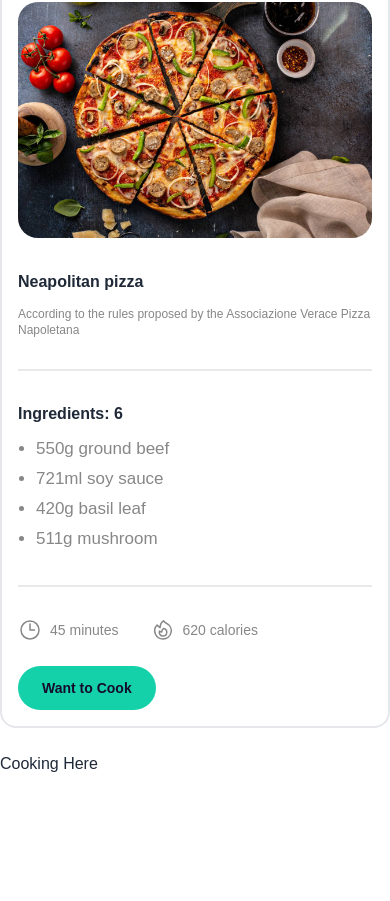
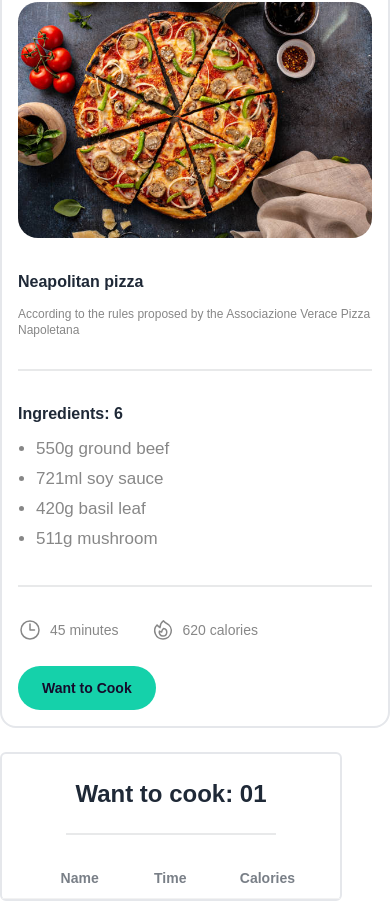
Before and after one commit to Tofazzal26/Chefs-Table, a React (Vite) app: page / in a window 390 px wide. Shown: the part 4519-5420 px from the top of the page. Before the commit the page ends 5295 px from the top, so only its background shows below. Built offline with nearby package versions, Linux system fonts and the light colour scheme.

Commit message:
want to cook validation finish

```diff
--- a/src/App.jsx
+++ b/src/App.jsx
@@ -1,3 +1,4 @@
+import { useState } from "react";
 import Cooking from "./Components/Cooking/Cooking";
 import Header from "./Components/Header/Header";
 import Main from "./Components/Main/Main";
@@ -5,6 +6,13 @@ import OurRecipe from "./Components/OurRecipe/OurRecipe";
 import Recipes from "./Components/Recipes/Recipes";
 
 function App() {
+  const [recipes, setRecipes] = useState([]);
+
+  const handleCook = (recipe) => {
+    const newRecipe = [...recipes, recipe];
+    setRecipes(newRecipe);
+  };
+
   return (
     <>
       <div className="lexEnd container mx-auto">
@@ -14,10 +22,10 @@ function App() {
           <OurRecipe />
           <div className="grid grid-cols-1 lg:grid-cols-6 gap-6">
             <div className="col-span-4">
-              <Recipes />
+              <Recipes handleCook={handleCook} />
             </div>
             <div className="col-span-2">
-              <Cooking />
+              <Cooking recipes={recipes} />
             </div>
           </div>
         </div>
--- a/src/Components/Cooking/Cooking.jsx
+++ b/src/Components/Cooking/Cooking.jsx
@@ -1,7 +1,36 @@
-const Cooking = () => {
+const Cooking = ({ recipes }) => {
   return (
-    <div>
-      <h2>Cooking Here</h2>
+    <div className="border-2 rounded-md">
+      <h2 className="text-2xl font-semibold text-center mt-6">
+        Want to cook: 01
+      </h2>
+      <div className="divider px-16"></div>
+      <div>
+        <div className="overflow-x-auto">
+          <table className="table text-[#878787]">
+            {/* head */}
+            <thead>
+              <tr className="text-[14px]">
+                <th></th>
+                <th>Name</th>
+                <th>Time</th>
+                <th>Calories</th>
+              </tr>
+            </thead>
+            <tbody>
+              {/* row 1 */}
+              {recipes.map((recipe, ind) => (
+                <tr key={ind} className="text-[14px]">
+                  <th>{ind + 1}</th>
+                  <td>{recipe.name}</td>
+                  <td>{recipe.time} minutes</td>
+                  <td>{recipe.Calories} Calories</td>
+                </tr>
+              ))}
+            </tbody>
+          </table>
+        </div>
+      </div>
     </div>
   );
 };
--- a/src/Components/Recipe/Recipe.jsx
+++ b/src/Components/Recipe/Recipe.jsx
@@ -1,4 +1,4 @@
-const Recipe = ({ recipe }) => {
+const Recipe = ({ recipe, handleCook }) => {
   const { name, id, image, description, Ingredients, time, Calories } = recipe;
   return (
     <div>
@@ -72,7 +72,10 @@ const Recipe = ({ recipe }) => {
             </div>
           </div>
           <div className="card-actions justify-right">
-            <button className="text-sm lg:text-lg font-semibold bg-[#15d1aa] rounded-full px-6 hover:bg-[#008DDA] py-3 text-[#150B2B]">
+            <button
+              onClick={() => handleCook(recipe)}
+              className="text-sm lg:text-lg font-semibold bg-[#15d1aa] rounded-full px-6 hover:bg-[#008DDA] py-3 text-[#150B2B]"
+            >
               Want to Cook
             </button>
           </div>
--- a/src/Components/Recipes/Recipes.jsx
+++ b/src/Components/Recipes/Recipes.jsx
@@ -1,7 +1,7 @@
 import { useEffect } from "react";
 import { useState } from "react";
 import Recipe from "../Recipe/Recipe";
-const Recipes = () => {
+const Recipes = ({ handleCook }) => {
   const [recipes, setRecipes] = useState([]);
 
   useEffect(() => {
@@ -13,7 +13,7 @@ const Recipes = () => {
   return (
     <div className="grid grid-cols-1 lg:grid-cols-2 gap-6">
       {recipes.map((recipe) => (
-        <Recipe recipe={recipe} key={recipe.id} />
+        <Recipe handleCook={handleCook} recipe={recipe} key={recipe.id} />
       ))}
     </div>
   );
```
